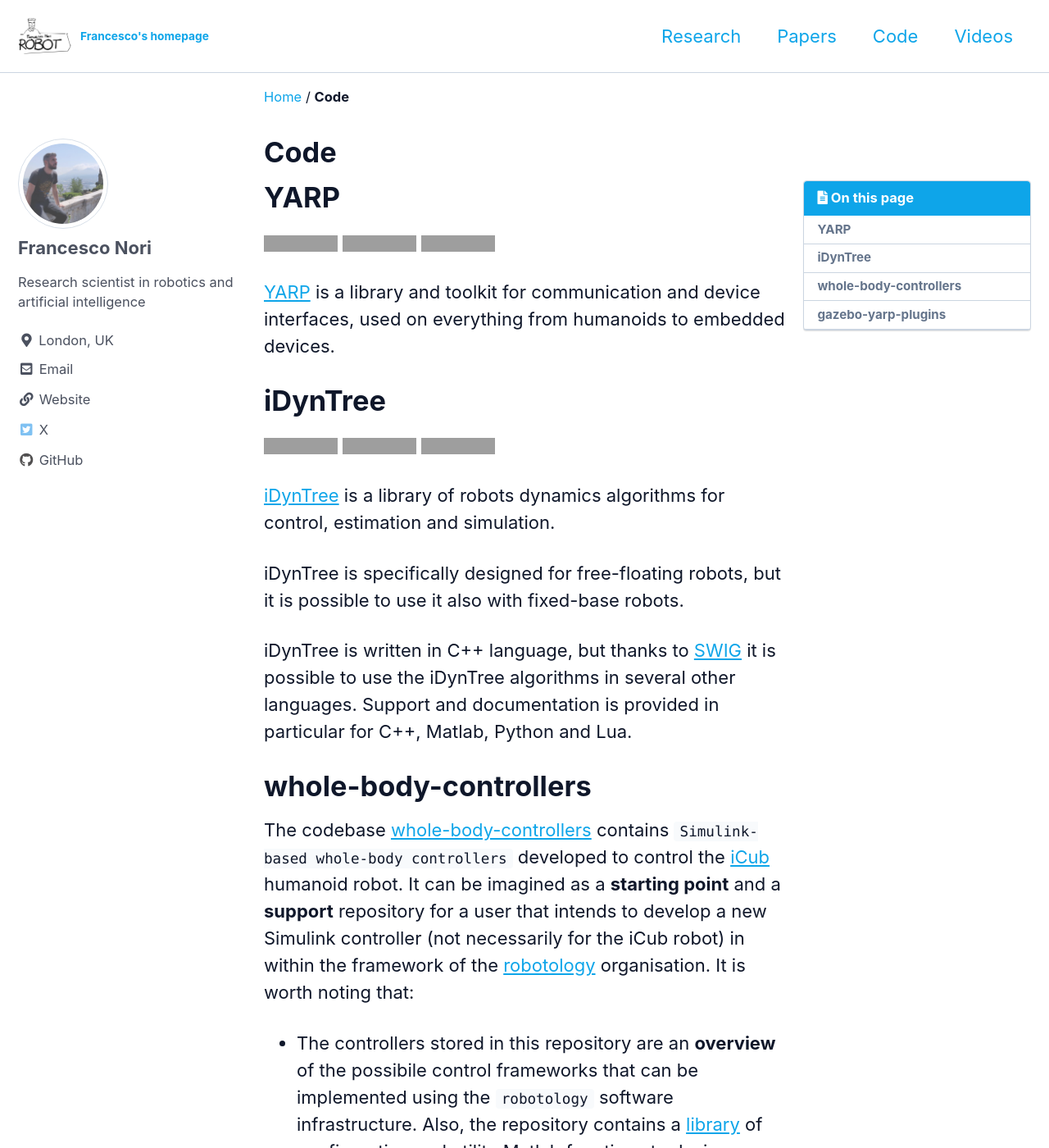
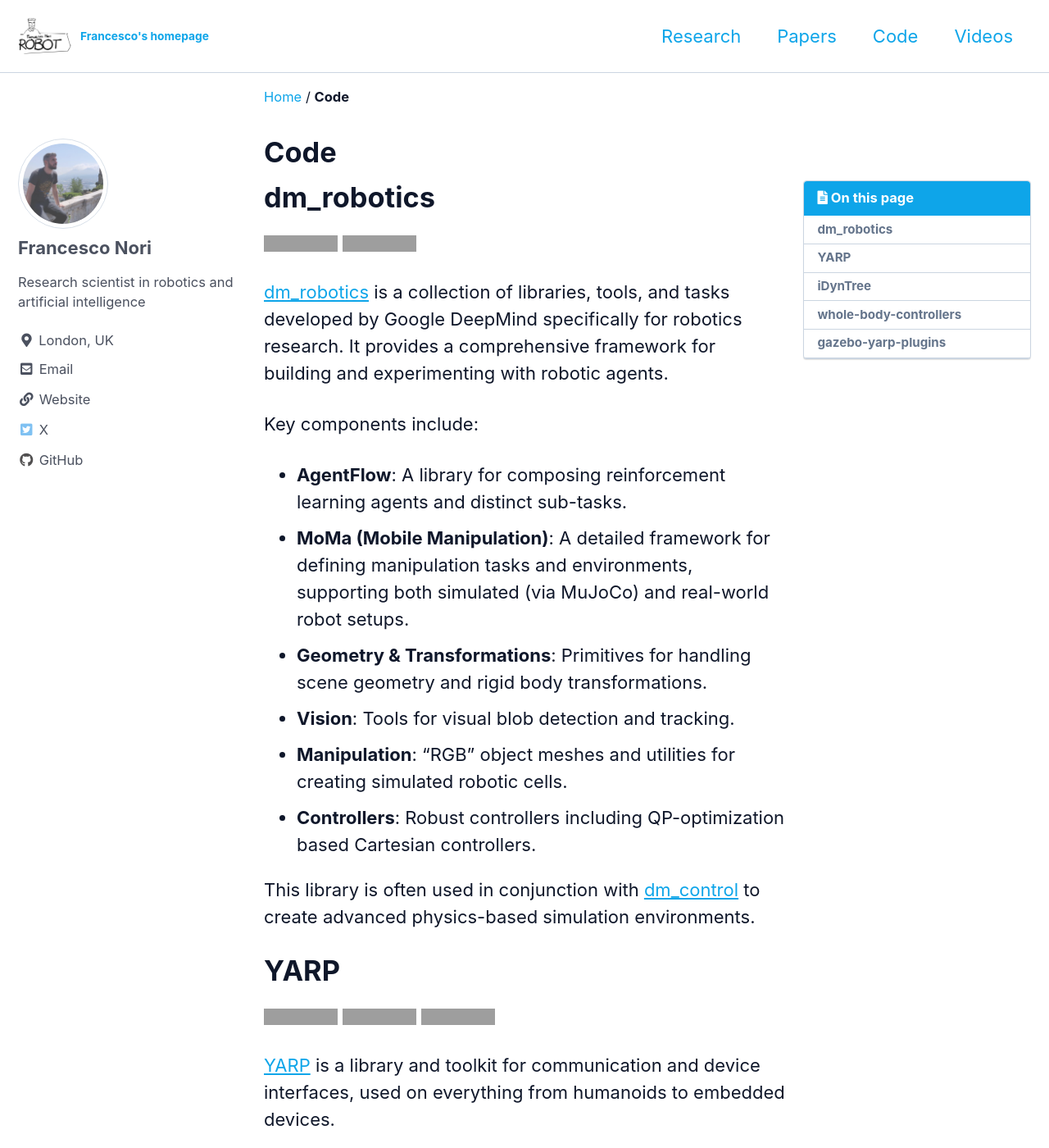
Before and after one commit to iron76/iron76.github.io, a Jekyll site: the page built from code.md, in a window 1280 px wide and 1400 px high. Shown: the whole window at 82% size. Built offline with Jekyll 4.4.1, drawn with Linux system fonts in a browser that asks for light colours; cached includes are drawn as plain includes; grey boxes are pictures that could not be loaded.

Commit message:
Update Code and Videos sections with recent research content

```diff
--- a/code.md
+++ b/code.md
@@ -8,6 +8,22 @@
 toc: true
 ---
 
+# dm_robotics
+
+[![GitHub stars](https://img.shields.io/github/stars/google-deepmind/dm_robotics?style=social)](https://github.com/google-deepmind/dm_robotics)
+[![License](https://img.shields.io/github/license/google-deepmind/dm_robotics)](https://github.com/google-deepmind/dm_robotics/blob/main/LICENSE)
+
+[dm_robotics](https://github.com/google-deepmind/dm_robotics) is a collection of libraries, tools, and tasks developed by Google DeepMind specifically for robotics research. It provides a comprehensive framework for building and experimenting with robotic agents.
+
+Key components include:
+*   **AgentFlow**: A library for composing reinforcement learning agents and distinct sub-tasks.
+*   **MoMa (Mobile Manipulation)**: A detailed framework for defining manipulation tasks and environments, supporting both simulated (via MuJoCo) and real-world robot setups.
+*   **Geometry & Transformations**: Primitives for handling scene geometry and rigid body transformations.
+*   **Vision**: Tools for visual blob detection and tracking.
+*   **Manipulation**: "RGB" object meshes and utilities for creating simulated robotic cells.
+*   **Controllers**: Robust controllers including QP-optimization based Cartesian controllers.
+
+This library is often used in conjunction with [dm_control](https://github.com/google-deepmind/dm_control) to create advanced physics-based simulation environments.
 
 # YARP
 
```
Also changed, not shown: videos.md (+23 -0 lines).
